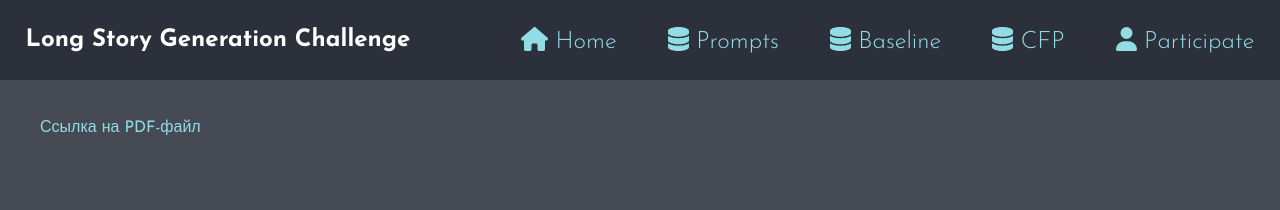
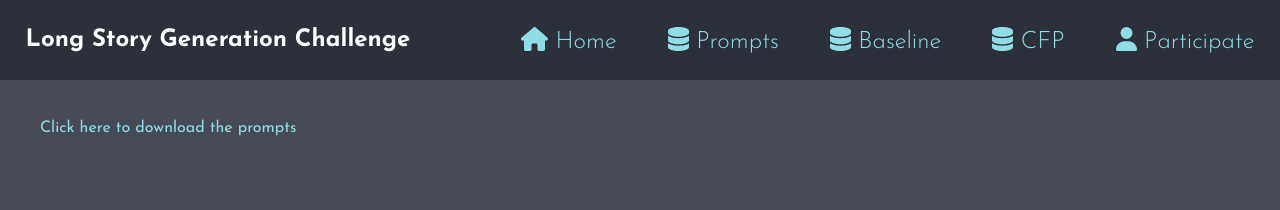
Before and after one commit to NazarovNikita1/LSGC, a Vue app: page /prompts in a window 1280 px wide. Shown: the top 210 px of the page. Built offline with nearby package versions, Linux system fonts and the light colour scheme; what vue-particles would draw is missing.

Commit message:
Update PromptsPage.vue

```diff
--- a/src/views/PromptsPage.vue
+++ b/src/views/PromptsPage.vue
@@ -1,10 +1,10 @@
 <template>
   <div class="prompts-container">
     <a
-      href="https://raw.githubusercontent.com/NazarovNikita1/LSGC/main/Prompts_and_stuffs.pdf"
+      href="https://raw.githubusercontent.com/NazarovNikita1/LSGC/main/src/views/prompts.pdf"
       target="_blank"
     >
-      Ссылка на PDF-файл
+      Click here to download the prompts
     </a>
   </div>
 </template>
```
